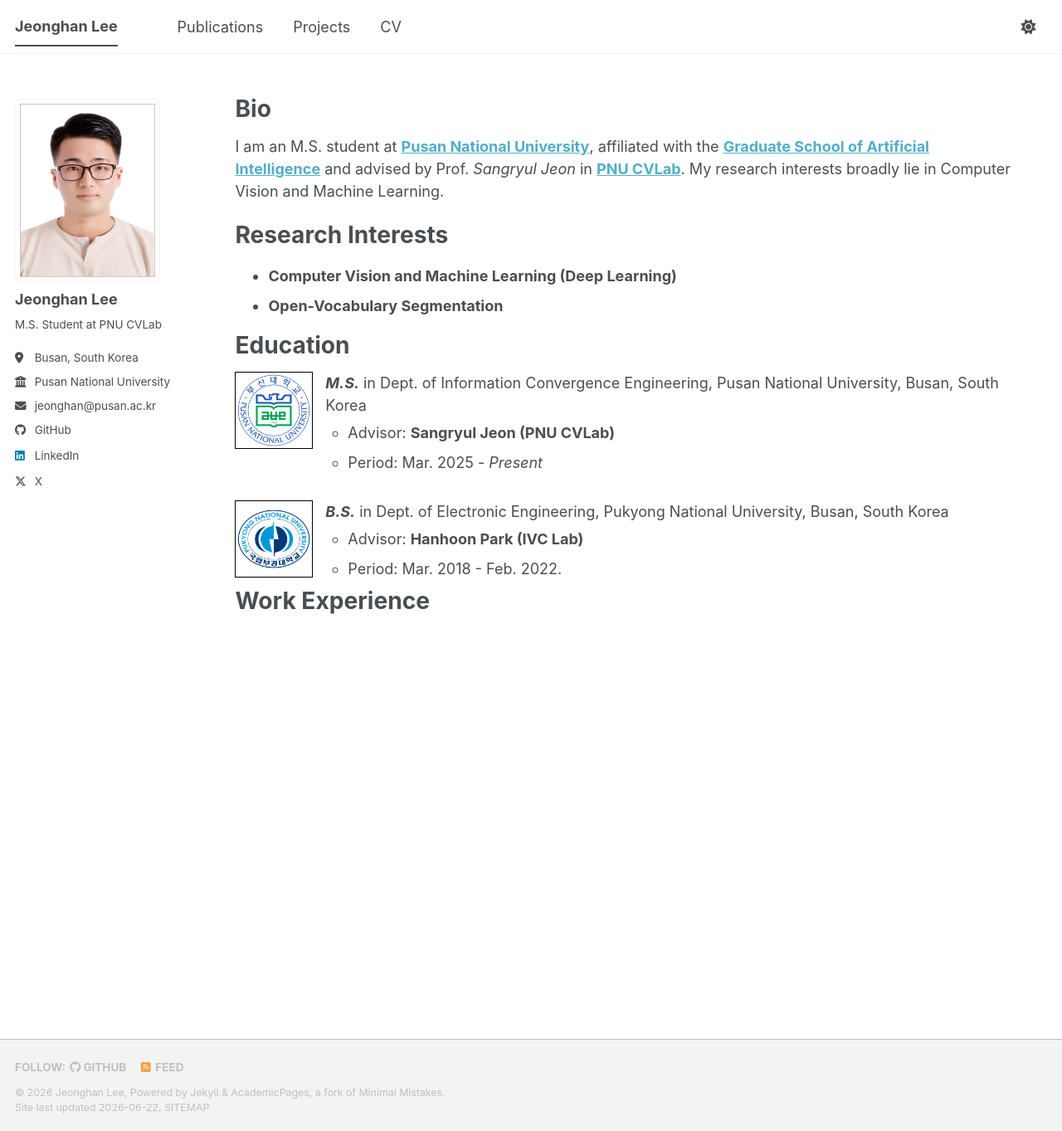
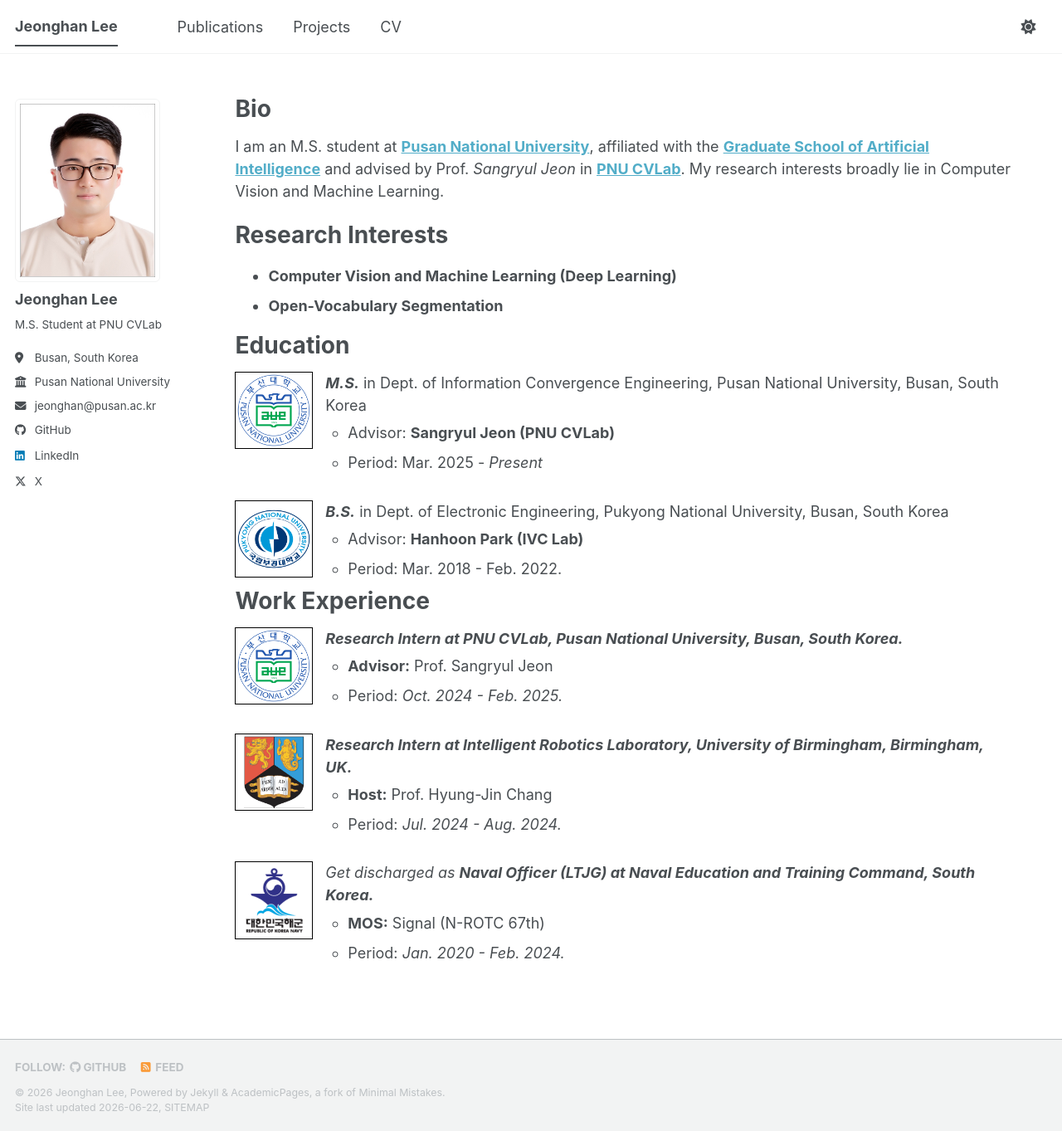
Before and after one commit to jhan-lee/jhan-lee.github.io, a Jekyll site: the page built from _pages/about.md, in a window 1280 px wide and 1363 px high. Shown: the whole window at 83% size. Built offline with Jekyll 4.4.1, drawn with Linux system fonts in a browser that asks for light colours; a script bundle is joined from its source files by our own code; library files that are not in the unit come from our copies.

Commit message:
edit profile

```diff
--- a/_pages/about.md
+++ b/_pages/about.md
@@ -48,4 +48,42 @@ Education
 
 Work Experience
 ===============
-<!-- TODO -->
+
+<div class="work-experience">
+  <div class="work-experience-entry">
+    <div class="work-experience-entry__logo-wrap">
+      <img class="work-experience-entry__logo" src="{{ '/images/pnu_symbol.png' | relative_url }}" alt="Pusan National University logo" />
+    </div>
+    <div class="work-experience-entry__content">
+      <p class="work-experience-entry__title"><strong><em>Research Intern at PNU CVLab, Pusan National University, Busan, South Korea.</em></strong></p>
+      <ul class="work-experience-entry__details">
+        <li><strong>Advisor:</strong> Prof. Sangryul Jeon</li>
+        <li>Period: <em>Oct. 2024 - Feb. 2025.</em></li>
+      </ul>
+    </div>
+  </div>
+  <div class="work-experience-entry">
+    <div class="work-experience-entry__logo-wrap">
+      <img class="work-experience-entry__logo" src="{{ '/images/uob_symbol.png' | relative_url }}" alt="University of Birmingham logo" />
+    </div>
+    <div class="work-experience-entry__content">
+      <p class="work-experience-entry__title"><strong><em>Research Intern at Intelligent Robotics Laboratory, University of Birmingham, Birmingham, UK.</em></strong></p>
+      <ul class="work-experience-entry__details">
+        <li><strong>Host:</strong> Prof. Hyung-Jin Chang</li>
+        <li>Period: <em>Jul. 2024 - Aug. 2024.</em></li>
+      </ul>
+    </div>
+  </div>
+  <div class="work-experience-entry">
+    <div class="work-experience-entry__logo-wrap">
+      <img class="work-experience-entry__logo" src="{{ '/images/navy_symbol.png' | relative_url }}" alt="Republic of Korea Navy logo" />
+    </div>
+    <div class="work-experience-entry__content">
+      <p class="work-experience-entry__title"><em>Get discharged as</em> <strong><em>Naval Officer (LTJG) at Naval Education and Training Command, South Korea.</em></strong></p>
+      <ul class="work-experience-entry__details">
+        <li><strong>MOS:</strong> Signal (N-ROTC 67th)</li>
+        <li>Period: <em>Jan. 2020 - Feb. 2024.</em></li>
+      </ul>
+    </div>
+  </div>
+</div>
--- a/_sass/layout/_page.scss
+++ b/_sass/layout/_page.scss
@@ -100,13 +100,15 @@
     font-size: $type-size-6;
   }
 
-  .education {
+  .education,
+  .work-experience {
     --education-logo-size: 5.2rem;
     margin: 0;
     padding: 0;
   }
 
-  .education-entry {
+  .education-entry,
+  .work-experience-entry {
     display: flex;
     align-items: flex-start;
     column-gap: 0.85em;
@@ -117,7 +119,8 @@
     }
   }
 
-  .education-entry__logo-wrap {
+  .education-entry__logo-wrap,
+  .work-experience-entry__logo-wrap {
     flex: 0 0 var(--education-logo-size);
     width: var(--education-logo-size);
     height: var(--education-logo-size);
@@ -128,9 +131,16 @@
     background-color: #fff;
     box-sizing: border-box;
     overflow: hidden;
+
+    &--placeholder {
+      border: none;
+      background-color: transparent;
+      padding: 0;
+    }
   }
 
-  .education-entry__logo {
+  .education-entry__logo,
+  .work-experience-entry__logo {
     display: block;
     width: 100%;
     height: 100%;
@@ -139,17 +149,20 @@
     object-fit: contain;
   }
 
-  .education-entry__content {
+  .education-entry__content,
+  .work-experience-entry__content {
     flex: 1;
     min-width: 0;
   }
 
-  .education-entry__degree {
+  .education-entry__degree,
+  .work-experience-entry__title {
     margin: 0;
     line-height: 1.5;
   }
 
-  .education-entry__details {
+  .education-entry__details,
+  .work-experience-entry__details {
     margin: 0.35em 0 0 1.5em;
     padding: 0;
     list-style-type: circle;
```
Also changed, not shown: images/navy_symbol.png (added), images/uob_symbol.png (added).
